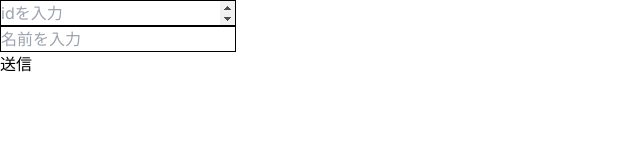
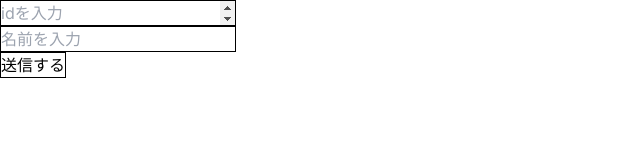
Before and after one commit to YM202c2100/learn-api, a Next.js app: page /serverAction in a window 1280 px wide. Shown: the top 160 px of the page, without its empty margins (0-640 px from the left). Built offline with nearby package versions, Linux system fonts and the light colour scheme.

Commit message:
useFormStatusを用いて、ボタン連打による多重送信を防止

```diff
--- a/app/serverAction/page.tsx
+++ b/app/serverAction/page.tsx
@@ -1,7 +1,21 @@
 "use client"
 
-import { useFormState } from "react-dom";
+import { useFormState, useFormStatus } from "react-dom";
 import { postAction } from "./actions";
+
+
+const SubmitButton:React.FC = ()=>{
+    const {pending} = useFormStatus()
+    return(
+        <button
+            type="submit"
+            disabled={pending}
+            className="border border-black"
+        >
+            {pending ? "送信中…":"送信する"}
+        </button>
+    )
+}
 
 export type FormState = {
     values?:{
@@ -23,7 +37,7 @@ export default function page(){
                 <p>{formState.errors?.id && formState.errors.id}</p>
                 <input type="text" name="name" placeholder="名前を入力" className="border border-black"/><br />
                 <p>{formState.errors?.name && formState.errors.name}</p>
-                <button type="submit">送信</button>
+                <SubmitButton/>
             </form>
         </div>
     )
```
